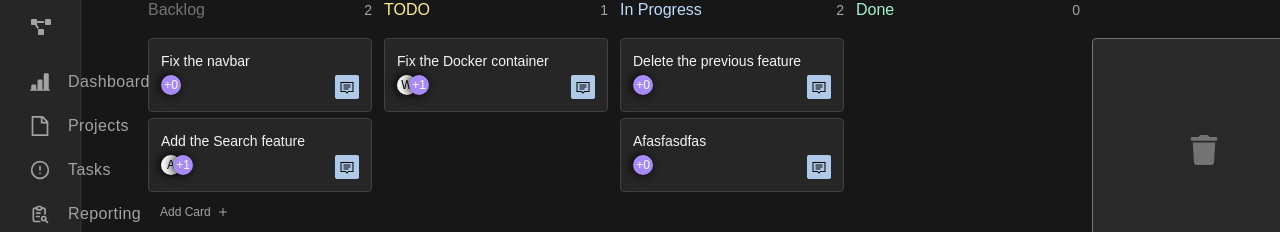
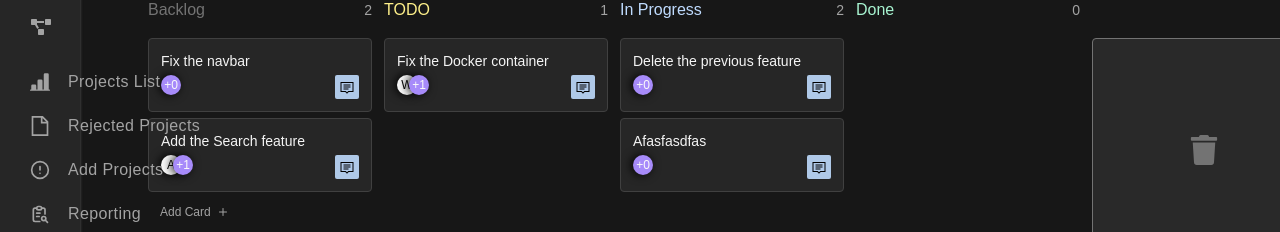
Before and after one commit to Amr2225/TMS, a React (Vite) app: page / in a window 1280 px wide. Shown: the part 130-362 px from the top of the page. Built offline with nearby package versions, Linux system fonts and the light colour scheme.

Commit message:
slight adjustment to the sidebar items

```diff
--- a/src/Components/Sidebar.jsx
+++ b/src/Components/Sidebar.jsx
@@ -154,13 +154,13 @@ const Sidebar = () => {
             ))}
           </div>
         </motion.div>
-        <NavLinks name='Dashboard'>
+        <NavLinks name='Projects List'>
           <BsFillBarChartLineFill className='min-w-8 w-8 scale-125' />
         </NavLinks>
-        <NavLinks name='Projects'>
+        <NavLinks name='Rejected Projects'>
           <GrDocument className='min-w-8 w-8 scale-125' />
         </NavLinks>
-        <NavLinks name='Tasks'>
+        <NavLinks name='Add Projects'>
           <FiAlertCircle className='min-w-8 w-8 scale-125' />
         </NavLinks>
         <NavLinks name='Reporting'>
```
